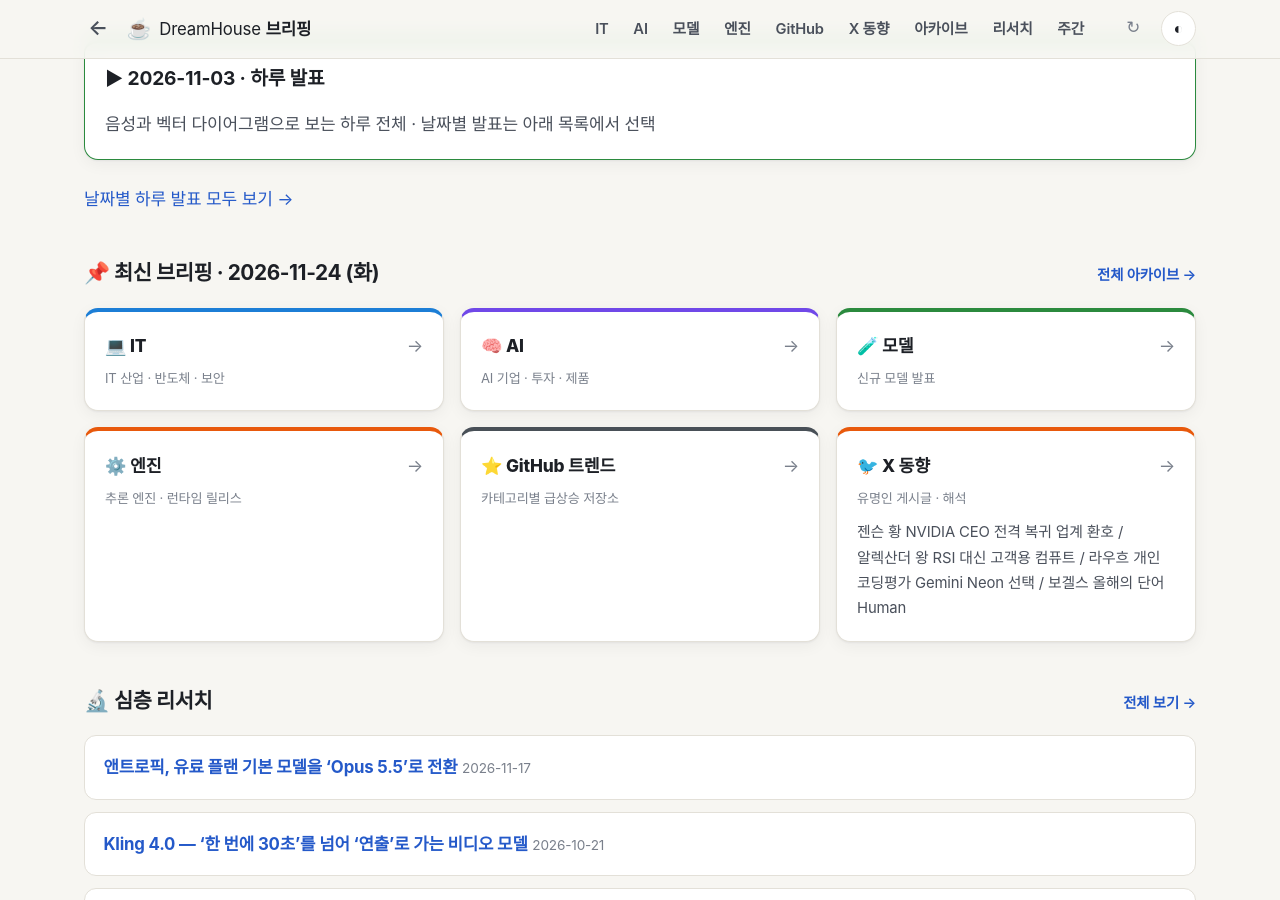
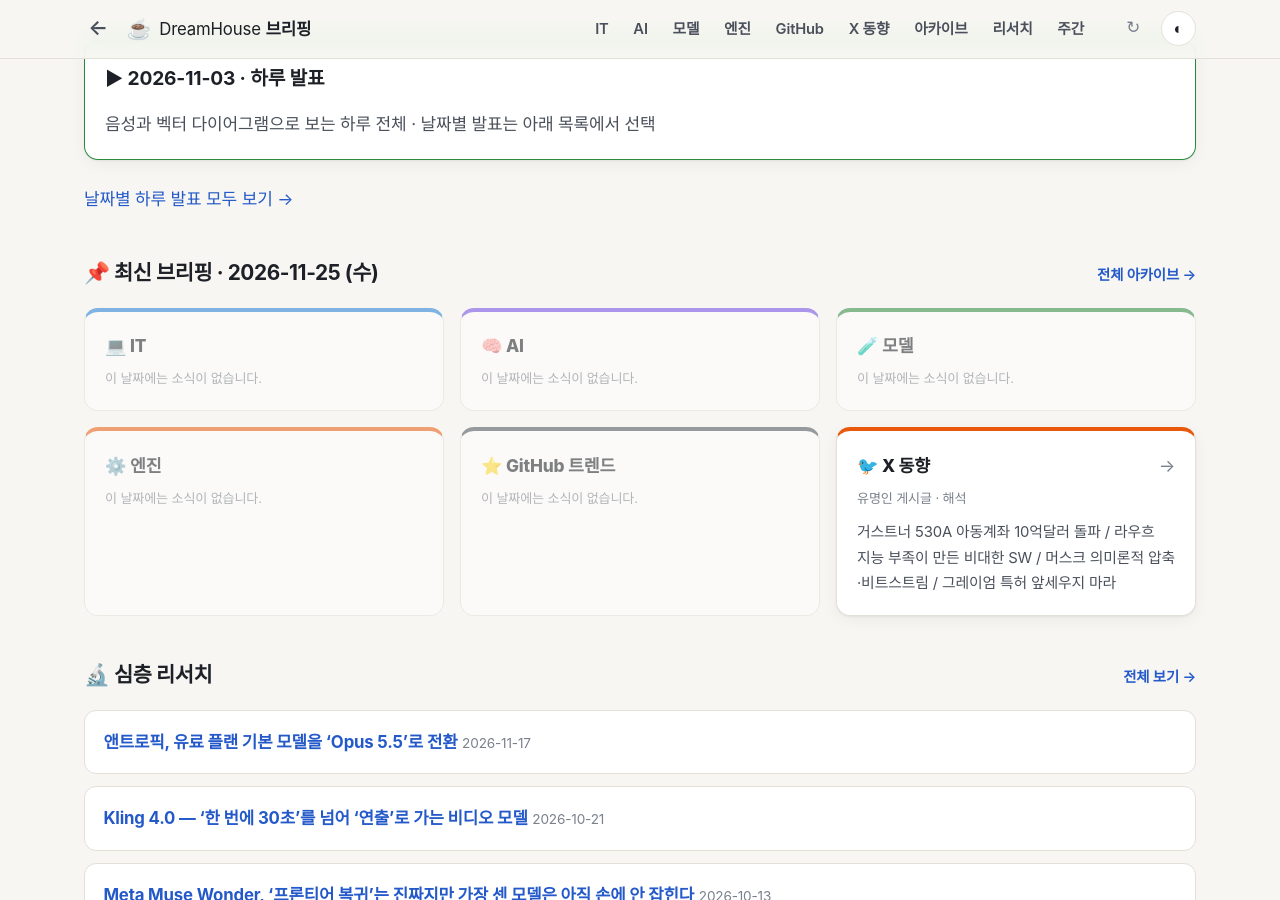
Before and after one commit to DreamHouseKSH/dreamhouse-briefings, a Jekyll site: the page built from index.html, in a window 1280 px wide and 900 px high, scrolled down 269 px. Built offline with Jekyll 4.4.1, drawn with Linux system fonts in a browser that asks for light colours; some web fonts are replaced; part of the change alters nothing that is shown; some of the changed text lies outside the part shown.

Commit message:
briefings: 2026-11-25 news (X)

```diff
--- a/_data/highlights.yml
+++ b/_data/highlights.yml
@@ -1,3 +1,6 @@
+"2026-11-25":
+  X: "거스트너 530A 아동계좌 10억달러 돌파 / 라우흐 지능 부족이 만든 비대한 SW / 머스크 의미론적 압축·비트스트림 / 그레이엄 특허 앞세우지 마라"
+
 "2026-11-24":
   X: "젠슨 황 NVIDIA CEO 전격 복귀 업계 환호 / 알렉산더 왕 RSI 대신 고객용 컴퓨트 / 라우흐 개인 코딩평가 Gemini Neon 선택 / 보겔스 올해의 단어 Human"
 
--- /dev/null
+++ b/news/2026-11-25/X.md
@@ -0,0 +1,82 @@
+# X 브리핑 — 2026-11-25 (수, KST 아침)
+
+## 1. 브래드 거스트너 — 미국 아동 투자계좌 '530A(Trump Accounts)' 가족·지인 소액 입금 10억 달러 돌파
+- **게시글:** https://x.com/altcap/status/2125311832122614254
+- **날짜:** 2026-11-24 (KST 2026-11-25 04:33)
+
+### 인용
+> "3 million small deposits totaling $1 BILLION to kids who would have had ZERO. Moms & dads love how easy it is to add $10 or $20. 70 M kids - all kids under 18 - have a free, lifetime 530A stock acct growing for life - all you have to do is download the app & claim it! 🇺🇸🤍🚀"
+
+원래 계좌가 없었을 아이들에게 300만 건의 소액 입금이 모여 10억 달러(약 1.4조 원)를 돌파했으며, 부모들이 10달러·20달러씩 간편하게 적립하는 것을 반기고 있다고 전했다. 18세 미만 모든 미국 아동 7,000만 명에게 평생 증식하는 무료 530A 주식계좌가 열려 있으니 앱에서 청구(claim)만 하면 된다고 강조했다.
+
+### 해석
+- **배경:** 같은 날 미 재무부는 지난 7월 4일 출범한 아동 투자계좌(530A · Trump Accounts)에 가족·친지가 직접 입금한 금액만 300만 명 이상 참여해 10억 달러를 넘어섰다고 공식 발표했다([CNBC 보도](https://www.cnbc.com/2026/11/24/trump-accounts-family-contributions-billion.html)). 재무부 시드머니(2025~2028년생 1,000달러)와 기업·자선가(마이클·수잔 델 재단 등) 기부를 합친 총 예치 자산은 90억 달러를 상회한다.
+- **행간:** 거스트너(Invest America 설립자이자 530A 설계 주역)는 2026년 9월 말 재무부가 주식 직접 기부를 허용한 이후, 엔비디아·Anthropic·OpenAI·SpaceX(일론 머스크 2027년 전 아동 대상 주식 배분 예고, 그윈 숏웰 200만 주 기부) 같은 빅테크·프론티어 AI 지분을 미국 전역의 아동에게 연결하는 '자본 민주화 파이프라인'으로 키우려 하고 있다.
+- **업계 영향:** 18세 미만 7,000만 계좌가 장기 인덱스·주식 투자 자금으로 유입되면서 미국 개인 자본시장 저변이 세대 단위로 확장되고 있으며, 고액 자산가의 양도세 회피성 주식 기부 통로로도 주목받고 있다.
+
+### 논조·다른 시각
+- **논조:** 정책 설계자로서의 강한 자부심과 대중 참여 독려.
+- **논조 점검:** 300만 건·10억 달러 돌파는 미 재무부 공식 발표와 일치하는 사실이다. 다만 개별 기업 주식 기부가 허용됨에 따라 일부 아동의 자산 성과가 특정 기업 주가에 과도하게 연동될 수 있다는 재무설계 업계의 지적과, 부모가 계좌를 직접 청구·관리해야만 추가 납입이 가능하다는 실행 과제가 남아 있다.
+- **다른 시각:** [미 재무부(TrumpAccounts.gov) 공식 발표](https://trumpaccounts.gov/news/friends-and-family-contributions-cross-one-billion/), [CNBC 보도](https://www.cnbc.com/2026/11/24/trump-accounts-family-contributions-billion.html)
+
+---
+
+## 2. 기예르모 라우흐 — "지능이 부족해서 소프트웨어가 비대해져 있었다" & 아이디어 이전 단계 창업 지원 'Build from -1'
+- **게시글:** https://x.com/rauchg/status/2125339591041523933
+- **날짜:** 2026-11-24 (KST 2026-11-25 06:23) · 함께: [Vercel X 모토](https://x.com/rauchg/status/2125282923213733941), [Neon 장기 실행](https://x.com/rauchg/status/2125301868863885532)
+
+### 인용
+> "Yeah, most software was artificially inflated in binary size / performance due to not having enough intelligence on tap!"
+> "Our motto for https://vercel.com/x is helping you build from -1. If you don’t even have a crisp idea yet, or are just contemplating entrepreneurship, apply within."
+
+"대부분의 소프트웨어는 즉시 꺼내 쓸 수 있는 지능(intelligence on tap)이 부족했기 때문에 바이너리 크기와 성능 부담이 인위적으로 부풀려져 있었다"고 진단했다. 아울러 창업 초기 지원 프로그램 `vercel.com/x`에 대해서는 "뚜렷한 아이디어가 아직 없거나 창업만 고민 중인 '-1 단계'부터 함께 만드는 것"을 모토로 내걸었다.
+
+### 해석
+- **배경:** 기존 애플리케이션들은 모든 예외 상황과 UI·로직 분기를 정적 코드와 무거운 런타임 라이브러리에 미리 담아야 했지만, 추론 모델이 API로 상시 대기(on tap)하면서 클라이언트·바이너리는 극도로 가벼워지고 핵심 판단을 에이전트·모델 계층으로 넘기는 아키텍처 전환이 일어나고 있다. 같은 날 라우흐는 Google Gemini 4 Neon이 장시간 비감독(unsupervised) 코딩 작업에서 유리해 보인다는 후속 관찰도 남겼다.
+- **행간:** AI 코딩 도구가 '아이디어 → 제품' 전환 비용을 0에 가깝게 낮추자, Vercel은 '아이디어가 확정된 팀(0 → 1)'이 아니라 '창업 결심만 있는 단계(-1 → 0)'에서부터 개발자·예비 창업자를 자사 생태계로 끌어들이려는 전략을 노골화하고 있다.
+- **업계 영향:** 소프트웨어 경량화(thin client + agentic backend) 흐름과 함께, 초기 스타트업 육성 경쟁이 "누가 먼저 아이디어 없는 인재를 잡느냐"로 앞당겨지고 있다.
+
+### 논조·다른 시각
+- **논조:** AI 시대 소프트웨어 구조 변화를 짚는 통찰과 자사 액셀러레이터 홍보.
+- **논조 점검:** 클라우드 추론 의존도가 높아질수록 바이너리는 줄어도 네트워크 지연·추론 비용·오프라인 제약이 커질 수 있다는 점은 생략되어 있다.
+
+---
+
+## 3. 일론 머스크 — "AI·자율주행의 본질은 의미론적 압축과 입·출력 비트스트림의 상관관계"
+- **게시글:** https://x.com/elonmusk/status/2125266920874328356
+- **날짜:** 2026-11-24 (KST 2026-11-25 01:34)
+
+### 인용
+> "Another way to say it is semantic compression together with correlating an input bitstream to an output bitstream, for example: given this bitstream of video & vehicle data, output these driving commands"
+
+AI의 작동을 설명하는 또 다른 방식으로 "의미론적 압축(semantic compression)과 입력 비트스트림·출력 비트스트림 간 상관관계 학습"을 꼽으며, 예컨대 "영상과 차량 데이터 비트스트림이 주어졌을 때 주행 명령 비트스트림을 출력하는 것"이라고 정의했다.
+
+### 해석
+- **배경:** 최근 테슬라가 FSD v15 'Reality View'를 배포하며 실시간 3D 인지·제어를 강조한 데 이어, 머스크는 자율주행과 AI를 규칙 기반 모듈(인지→예측→계획)이 아닌 '방대한 현실 데이터를 의미 단위로 압축해 행동 신호로 직결하는 엔드투엔드(end-to-end) 비트스트림 매핑'으로 재정의했다.
+- **행간:** 이는 언어(토큰) 중심 LLM과 달리 물리 세계의 연속적 센서 입력(영상·원격측정)을 곧바로 제어 출력으로 바꾸는 테슬라·xAI의 월드 모델/피지컬 AI 접근법이 궁극적인 일반화 해법이라는 믿음을 드러낸다.
+- **업계 영향:** 로보틱스·자율주행 진영에서 중간 기호(intermediate representation)를 줄이고 원시 센서 비트스트림에서 직접 액션을 생성하는 VLA(Vision-Language-Action)·엔드투엔드 모델 경쟁이 한층 가속화되고 있다.
+
+### 논조·다른 시각
+- **논조:** 복잡한 AI·FSD 아키텍처를 정보이론적 직관으로 압축해 설명하는 자신감 있는 어조.
+- **논조 점검:** 얀 르쿤(@ylecun) 등 대안 진영은 같은 날 "일반 LLM은 산술도 도구 없이 못 하고, 휴머노이드가 집안일을 하기까지는 아직 멀었다"며 단순 토큰 예측·패턴 매핑의 한계와 탐색·추론 구조의 필요성을 계속 지적하고 있다([르쿤 포스트](https://x.com/ylecun/status/2125216146387239296)).
+
+---
+
+## 4. 폴 그레이엄 — "노련한 투자자에게 특허를 앞세우지 마라" & 희소성 프리미엄의 함정
+- **게시글:** https://x.com/paulg/status/2125300961497243842
+- **날짜:** 2026-11-24 (KST 2026-11-25 03:50) · 함께: [희소성과 가격](https://x.com/paulg/status/2125300446978101642)
+
+### 인용
+> "When talking to experienced investors, don't lead with patents."
+> "If you care only about quality, rare things will always be overpriced, because they have an extra feature that other people will pay a lot for."
+
+"노련한 투자자와 이야기할 때는 특허(patents)부터 내세우지 마라"고 조언했다. 또한 직전 글에서는 "품질만 중요하게 생각한다면 희소한 물건은 언제나 과대평가(overpriced)될 수밖에 없다. 다른 사람들이 큰돈을 지불하려는 '희소성'이라는 추가 기능이 가격에 얹혀 있기 때문"이라고 적었다.
+
+### 해석
+- **배경:** 초기 창업자들이 기술적 해자(moat)를 증명하려다 제품·고객 반응·실행 속도 대신 특허 출원 건수부터 강조하는 경우가 잦은데, 경험 많은 VC들은 오히려 특허를 '시장 검증 부족이나 방어적 사고의 신호'로 읽는 경향을 짚은 것이다.
+- **행간:** AI 시대에 코드·기능 복제 속도가 빨라지면서 특허가 실질적 방어막이 되기 어렵다는 현실과 맞물려, 결국 투자자가 보는 것은 법적 문서가 아니라 "사람들이 원하는 것을 만들어 빠르게 성장시키는 능력"이라는 Y Combinator의 일관된 철학을 재확인한 발언이다.
+- **업계 영향:** 딥테크·AI 스타트업 피칭에서도 '기술 독점권 주장'보다 '실제 고객 트랙션과 배포 속도'가 우선 검증 기준으로 작동함을 시사한다.
+
+### 논조·다른 시각
+- **논조:** 초기 창업자에게 건네는 간결하고 단호한 실전 격언.
+- **논조 점검:** 소프트웨어·인터넷 스타트업에서는 정설에 가깝지만, 바이오·신약·핵융합·반도체 소부장처럼 대규모 자본과 장기간 R&D가 투입되는 분야에서는 특허 포트폴리오가 여전히 핵심 자산이자 투자 전제 조건으로 작동한다.
```
